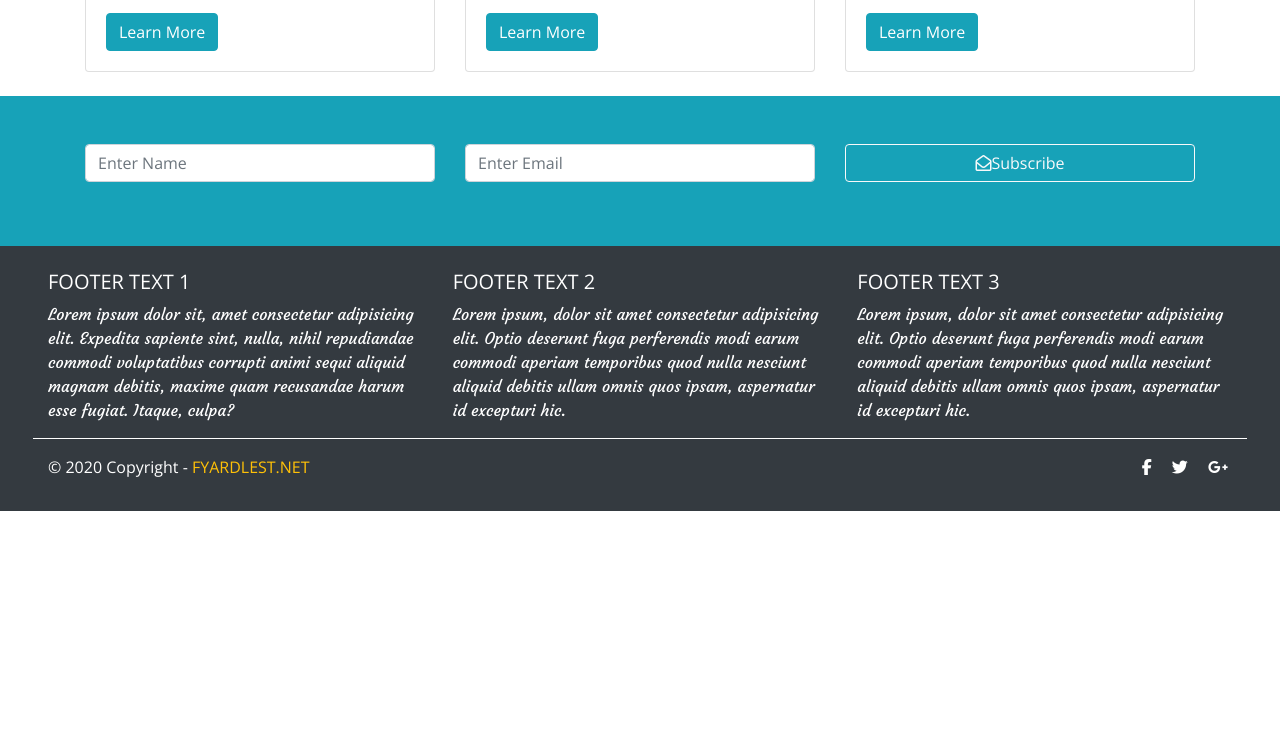
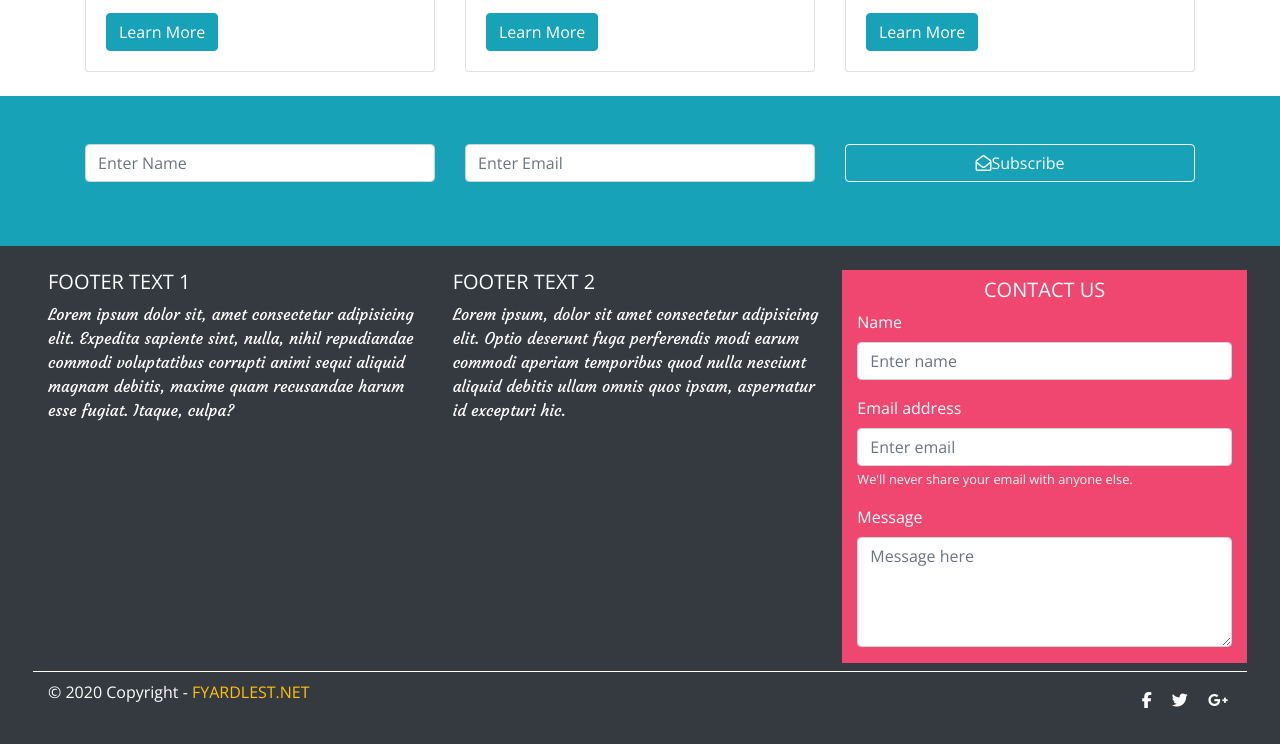
Before and after one commit to fyardlest1/lakay-se-lakay, a website: page index.html in a window 1280 px wide. Shown: the part 1078-1822 px from the top of the page. Before the commit the page ends 1589 px from the top, so only its background shows below. Drawn offline with nearby package versions, Linux system fonts and the light colour scheme.

Commit message:
Footer Update 2

```diff
--- a/css/styles.css
+++ b/css/styles.css
@@ -76,6 +76,10 @@ h1, h2, h3, .footerP {
 /* Brands Slider Part */
 
 
-.footer-row-1 {
-    border-bottom: #fff 1px solid;
+.footer-row-2 {
+    border-top: #fff 1px solid;
 }
+
+#contact1 {
+    background: #ef476f;
+}
--- a/index.html
+++ b/index.html
@@ -14,7 +14,7 @@
     <!-- ADDITIONAL CSS MUST BE PLACED AFTER BOOTSTRAP CSS -->
     <link rel="stylesheet" href="node_modules/bootstrap-social/bootstrap-social.css" />
     <link rel="stylesheet"
-        href="https://fonts.googleapis.com/css?family=Courgette|Tangerine|Lobster|Caveat|Dancing+Script|Open+Sans" />
+        href="https://fonts.googleapis.com/css?family=Courgette|Tangerine|Bangers|Lobster|Caveat|Dancing+Script|Open+Sans" />
     <link rel="stylesheet" href="css/styles.css">
     <title>Lakay Se Lakay</title>
 </head>
@@ -34,7 +34,7 @@
             <div class="collapse navbar-collapse" id="navbarCollapse">
                 <ul class="navbar-nav ml-auto">
                     <li class="nav-item active">
-                        <a href="index.html" class="nav-link">Home</a>
+                        <a href="#" class="nav-link">Home</a>
                     </li>
                     <li class="nav-item">
                         <a href="#aboutus" class="nav-link">About</a>
@@ -114,9 +114,7 @@
                         <img src="img/mountains.jpg" class="card-img-top" alt="...">
                         <div class="card-body">
                             <h5 class="card-title">Terrain</h5>
-                            <p class="card-text text-justify text-muted">Lorem ipsum dolor sit amet consectetur
-                                adipisicing elit. Nulla suscipit excepturi delectus reiciendis, ipsam quia, alias
-                                officiis dolore quo placeat voluptas quam iste architecto illum.</p>
+                            <p class="card-text text-justify text-muted">Lorem ipsum dolor sit amet consectetur adipisicing elit. Nulla suscipit excepturi delectus reiciendis, ipsam quia, alias officiis dolore quo placeat voluptas quam iste architecto illum.</p>
                             <a href="#" class="btn btn-info">Learn More</a>
                         </div>
                     </div>
@@ -146,7 +144,7 @@
     <!-- FOOTER SECTION -->
     <footer class="page-footer font-small bg-dark text-white pt-4">
         <div class="container-fluid text-center text-md-left px-5">
-            <div class="row footer-row-1">
+            <div class="row footer-row-1 pb-2">
                 <div class="col-md-4 mt-md-0 mt-3">
                     <h5 class="text-uppercase">Footer text 1</h5>
                     <p class="footerP">Lorem ipsum dolor sit, amet consectetur adipisicing elit. Expedita sapiente sint, nulla, nihil repudiandae commodi voluptatibus corrupti animi sequi aliquid magnam debitis, maxime quam recusandae harum esse fugiat. Itaque, culpa?</p>
@@ -161,15 +159,29 @@
                 <!-- Grid column -->
                 <hr class="clearfix w-100 d-md-none pb-3">
                 <!-- Grid column -->
-                <div class="col-md-4 mb-md-0 mb-3">
-                    <h5 class="text-uppercase">Footer text 3</h5>
-                    <p class="footerP">Lorem ipsum, dolor sit amet consectetur adipisicing elit. Optio deserunt fuga perferendis modi earum commodi aperiam temporibus quod nulla nesciunt aliquid debitis ullam omnis quos ipsam, aspernatur id excepturi hic.</p>
+                <div class="col-md-4 mb-md-0 mb-3" id="contact1">
+                    <h5 class="text-uppercase text-center mt-2">Contact Us</h5>
+                    <form action="">
+                        <div class="form-group">
+                            <label for="name1">Name</label>
+                            <input type="text" class="form-control" id="name1" placeholder="Enter name">
+                        </div>
+                        <div class="form-group">
+                            <label for="email1">Email address</label>
+                            <input type="email" class="form-control" id="email1" aria-describedby="emailHelp"
+                                placeholder="Enter email">
+                            <small id="emailHelp" class="form-text text-light">We'll never share your email with anyone else.</small>
+                        </div>
+                        <div class="form-group">
+                            <label for="message1">Message</label>
+                            <textarea type="text" class="form-control" id="message1" placeholder="Message here" rows="4"></textarea>
+                        </div>
+                    </form>
                 </div>
             </div>
-
-            <div class="row">
+            <div class="row footer-row-2">
                 <!-- Copyright -->
-                <div class="col-6 footer-copyright py-3">© 2020 Copyright -
+                <div class="col-6 footer-copyright pt-2">© 2020 Copyright -
                     <a href="https://fyardlest.net/" class="text-warning"> FYARDLEST.NET</a>
                 </div>
                 <div class="col footer-copyright py-3">
```
